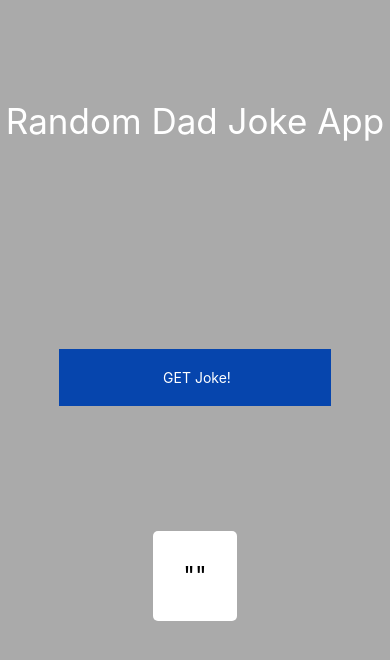
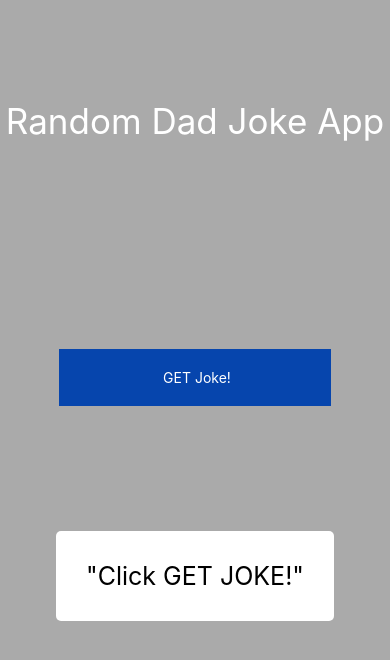
Before and after one commit to rbalonek/Dad-Joke-React-Native-App, a React Native app: screen / in a window 390 px wide. Shown: the top 660 px of the page. Built offline with nearby package versions, Linux system fonts and the light colour scheme.

Commit message:
Set State

```diff
--- a/App.js
+++ b/App.js
@@ -4,7 +4,7 @@ import { StyleSheet, Text, View, TouchableHighlight, Image } from 'react-native'
 
 
 export default function App() {
-  let [joke, setJoke] = React.useState('')
+  let [joke, setJoke] = React.useState('Click GET JOKE!')
 
   const fetchApiCall = () => {
     fetch("https://icanhazdadjoke.com/", {
```
